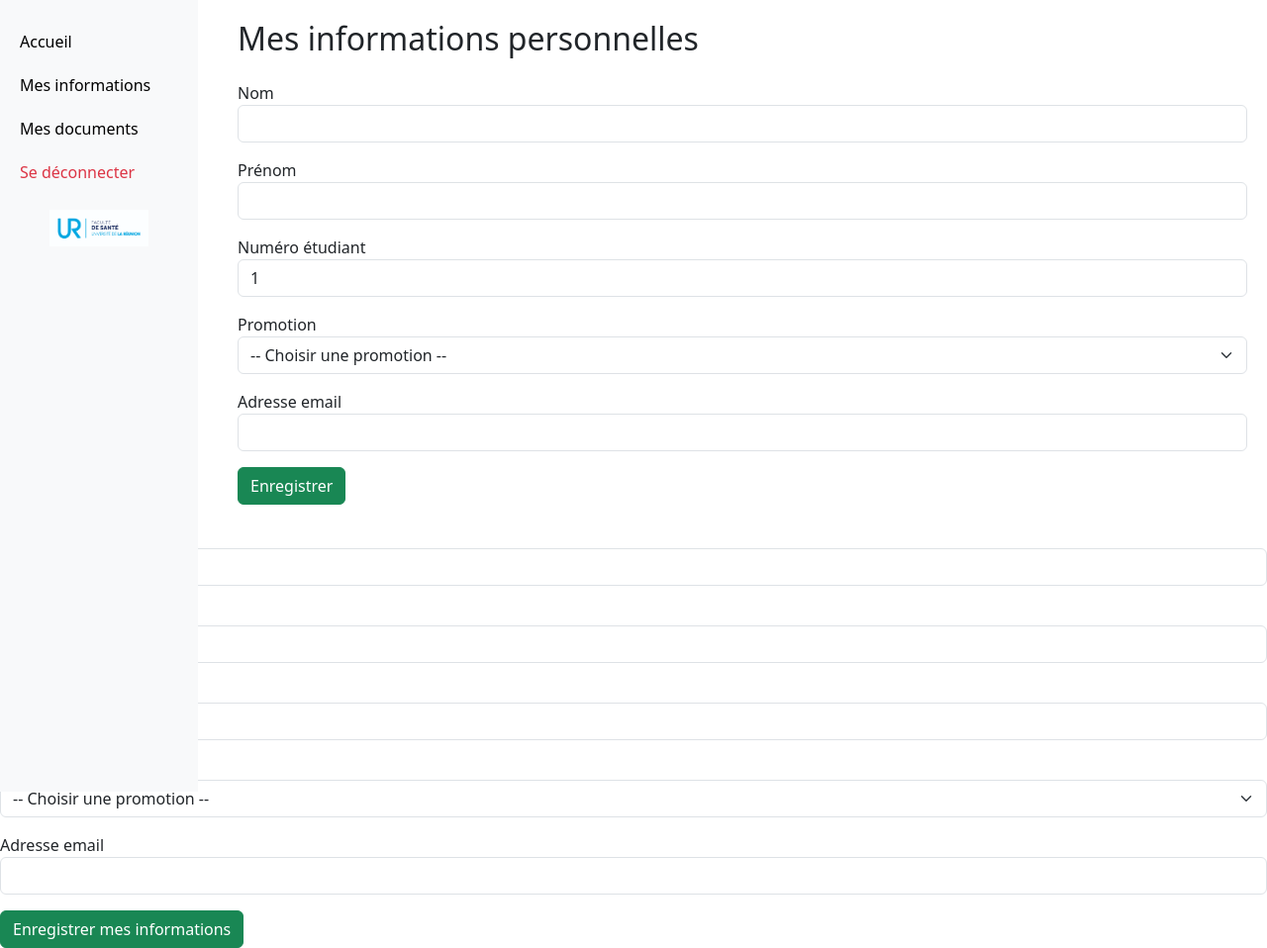
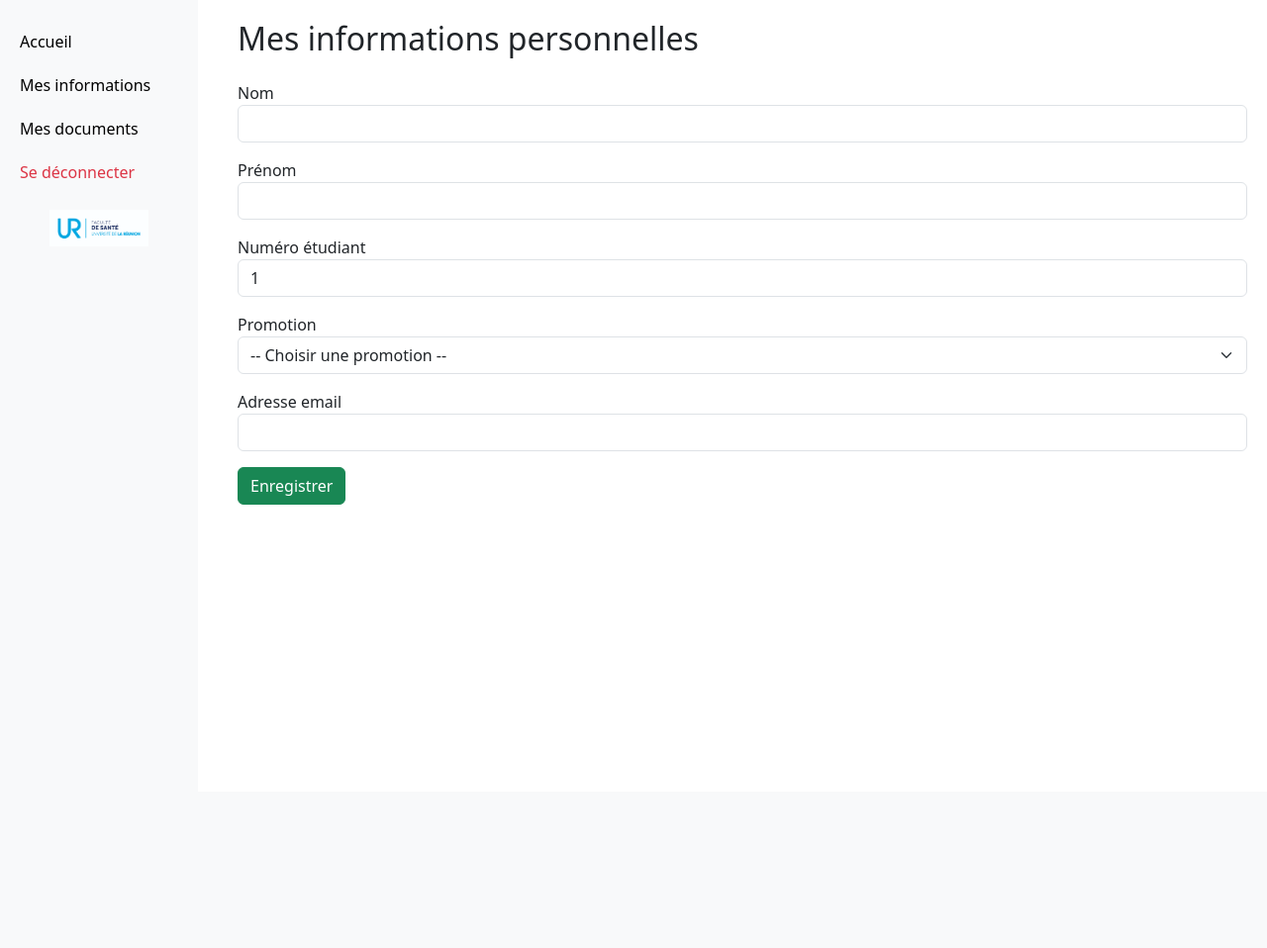
Before and after one commit to bengleizes/valorisation-flask, a Flask app: page /student_profile in a window 1280 px wide. Shown: the whole page at 99% size. After the commit the page ends 510 px from the top, so only its background shows below. Run offline with Flask 3, Linux system fonts and the light colour scheme; the visitor is signed in with stand-in values (Sample User, id 1).

Commit message:
Add files via upload

```diff
--- a/valorisation parcours/templates/student_profile.html
+++ b/valorisation parcours/templates/student_profile.html
@@ -39,6 +39,7 @@
             <img src="{{ url_for('static', filename='logo.jpg') }}" alt="Logo" style="max-width: 100px;">
         </div>
     </div>
+
     <div class="main-content">
         <h2>Mes informations personnelles</h2>
 
@@ -87,38 +88,5 @@
             </form>
         {% endif %}
     </div>
-
-
-        <form action="/student_profile" method="post">
-            <div class="mb-3">
-                <label>Nom</label>
-                <input type="text" name="nom" class="form-control" required>
-            </div>
-            <div class="mb-3">
-                <label>Prénom</label>
-                <input type="text" name="prenom" class="form-control" required>
-            </div>
-            <div class="mb-3">
-                <label>Numéro étudiant</label>
-                <input type="text" name="numero" class="form-control" value="{{ numero_etudiant }}" readonly>
-            </div>
-            <div class="mb-3">
-                <label>Promotion</label>
-                <select name="promotion" class="form-select" required>
-                    <option value="">-- Choisir une promotion --</option>
-                    <option value="2021-2022">2021-2022</option>
-                    <option value="2022-2023">2022-2023</option>
-                    <option value="2023-2024">2023-2024</option>
-                    <option value="2024-2025">2024-2025</option>
-                    <option value="2025-2026">2025-2026</option>
-                </select>
-            </div>
-            <div class="mb-3">
-                <label>Adresse email</label>
-                <input type="email" name="email" class="form-control" required>
-            </div>
-            <button type="submit" class="btn btn-success">Enregistrer mes informations</button>
-        </form>
-    </div>
 </body>
 </html>
```
Lines whose indentation alone changed are shown as unchanged.
